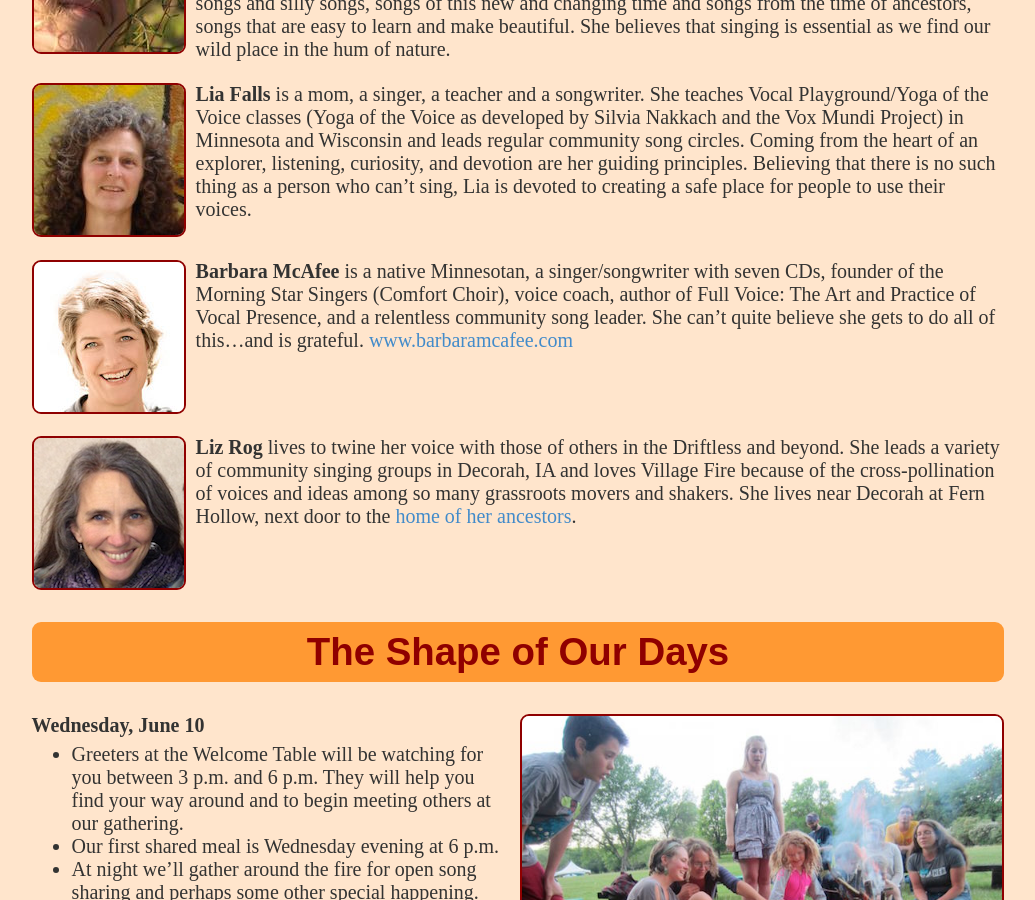
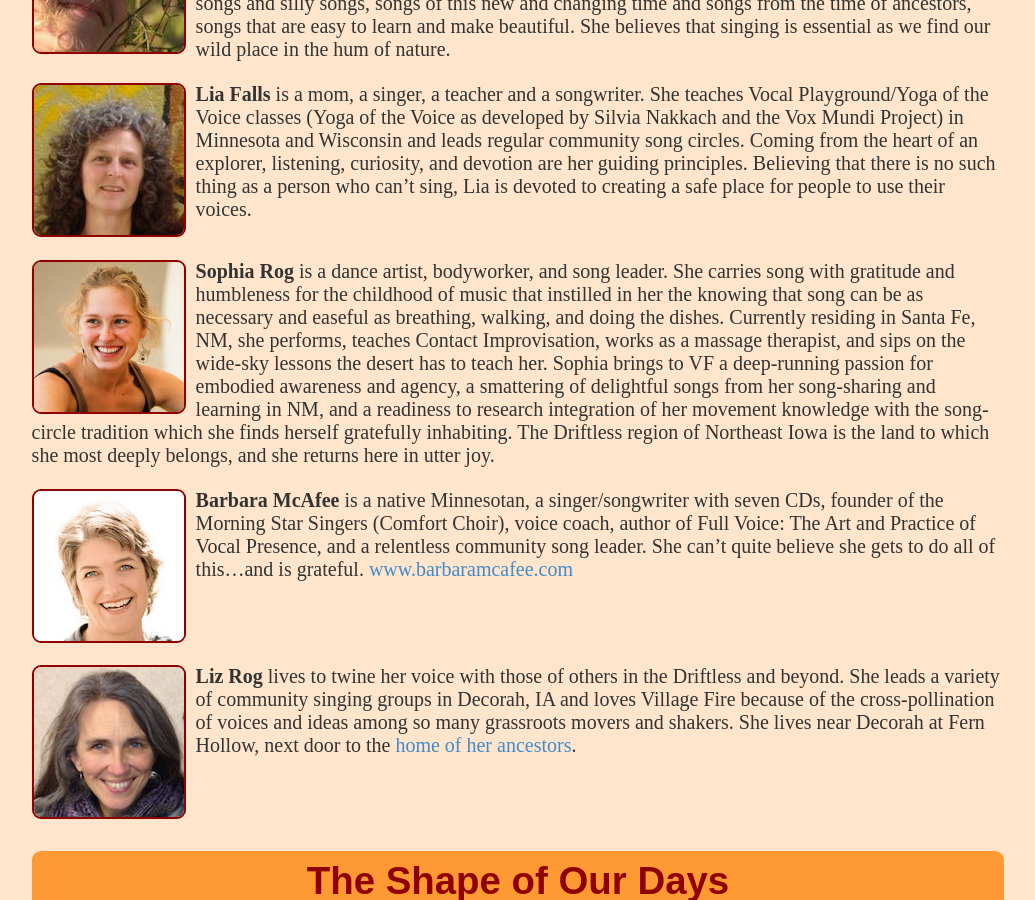
Before and after one commit to neilmb/villagefire, a Jekyll site: the page built from index.md, in a window 1280 px wide and 900 px high, scrolled down 4543 px. Shown: the whole window, without its empty margins (122-1157 px from the left). Built offline with Jekyll 4.4.1, drawn with Linux system fonts in a browser that asks for light colours; some web fonts are replaced.

Commit message:
sophies picture

```diff
--- a/index.md
+++ b/index.md
@@ -163,6 +163,20 @@ regular community song circles. Coming from the heart of an explorer,
 listening, curiosity, and devotion are her guiding principles. Believing that
 there is no such thing as a person who can’t sing, Lia is devoted to creating
 a safe place for people to use their voices.
+<br style="clear:left;"/>
+
+<img class="wrapleft" src="images/sophie.jpg"> **Sophia Rog**  is a dance
+artist, bodyworker, and song leader. She carries song with gratitude and
+humbleness for the childhood of music that instilled in her the knowing that
+song can be as necessary and easeful as breathing, walking, and doing the
+dishes. Currently residing in Santa Fe, NM, she performs, teaches Contact
+Improvisation, works as a massage therapist, and sips on the wide-sky lessons
+the desert has to teach her.  Sophia brings to VF a deep-running passion for
+embodied awareness and agency, a smattering of delightful songs from her
+song-sharing and learning in NM, and a readiness to research integration of
+her movement knowledge with the song-circle tradition which she finds herself
+gratefully inhabiting. The Driftless region of Northeast Iowa is the land to
+which she most deeply belongs, and she returns here in utter joy.
 <br style="clear:left;"/>
 
 <img class="wrapleft" src="images/barbara.jpg">
```
Also changed, not shown: images/sophie.jpg (added).
